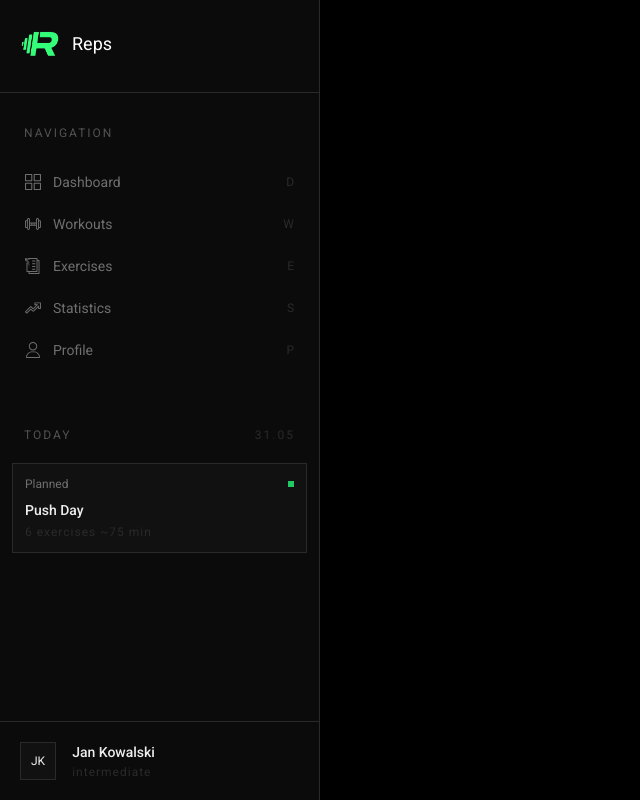
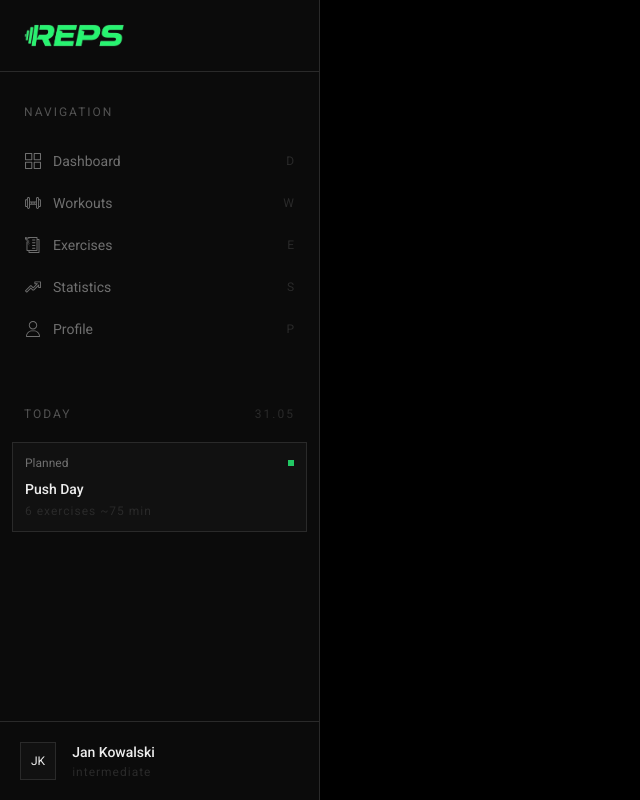
Before and after one commit to pawelwadon/Reps, a React (Vite) app: page / in a window 1280 px wide. Shown: the whole page, without its empty margins (0-640 px from the left). Built offline with nearby package versions, Linux system fonts and the light colour scheme.

Commit message:
chore: change SidebarHeader img and add website icon in head

```diff
--- a/components/Sidebar.tsx
+++ b/components/Sidebar.tsx
@@ -6,9 +6,8 @@ import iconsPaths from '../assets/icons/iconsPaths';
 
 const SidebarHeader = () => {
     return(
-        <div className="flex items-center gap-3 px-5 pb-7 pt-6 border-b border-[#2A2A2A]">
-            <img src='../assets/images/logo.webp' alt="logo" width={40} height={40} className="object-contain"/>
-            <p className="text-white text-lg">Reps</p>
+        <div className="flex items-center gap-3 px-6 py-6 border-b border-[#2A2A2A]">
+            <img src='../assets/images/logo.webp' alt="logo" width={100} height={25} className="object-contain"/>
         </div>
     )
 };
--- a/index.html
+++ b/index.html
@@ -2,7 +2,7 @@
 <html lang="en">
   <head>
     <meta charset="UTF-8" />
-    <!-- <link rel="icon" type="image/svg+xml" href="/favicon.svg" /> -->
+    <link rel="icon" type="image/webp" href="/assets/images/logomark.webp" />
     <meta name="viewport" content="width=device-width, initial-scale=1.0" />
     <title>Reps</title>
   </head>
```
Also changed, not shown: assets/images/logo.webp, assets/images/logomark.webp (added).
